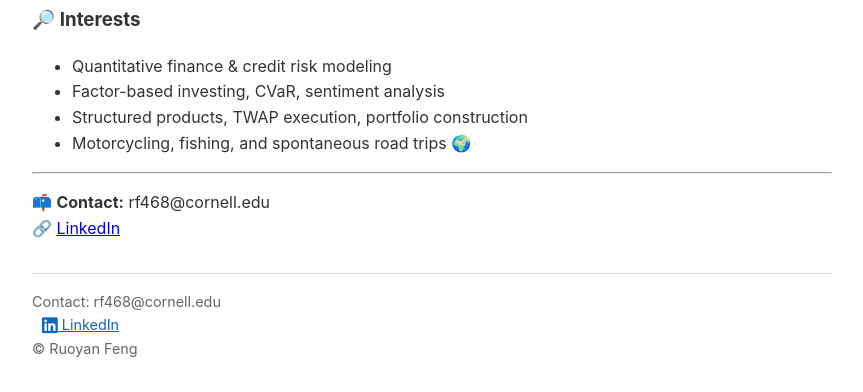
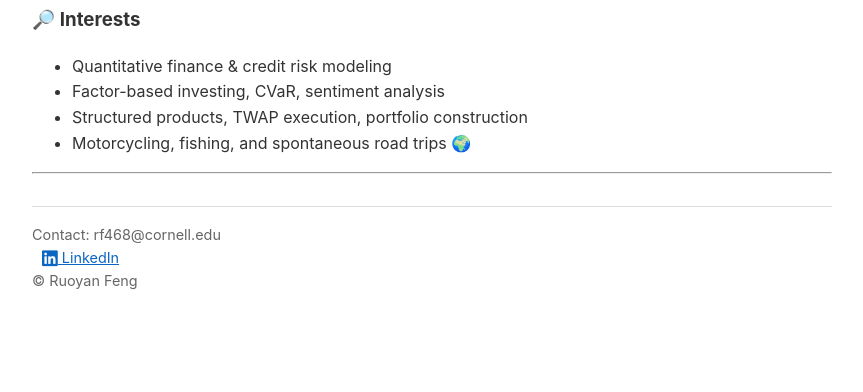
Before and after one commit to TristanFeng12/ruoyanfeng.github.io, a Jekyll site: the page built from index.md, in a window 1280 px wide, cut to the strip 599-991 px from the top of the page. Shown: the whole strip, without its empty margins (0-863 px from the left). Built offline with Jekyll 4.4.1, drawn with Linux system fonts in a browser that asks for light colours; after the commit the page ends 923 px from its top, so only the background shows below that.

Commit message:
Update index.md

```diff
--- a/index.md
+++ b/index.md
@@ -26,6 +26,3 @@ permalink: /
 - Motorcycling, fishing, and spontaneous road trips 🌍
 
 ---
-
-📫 **Contact:** rf468@cornell.edu
-🔗 [LinkedIn](https://linkedin.com/in/tristan-feng-3159a2264)
```
